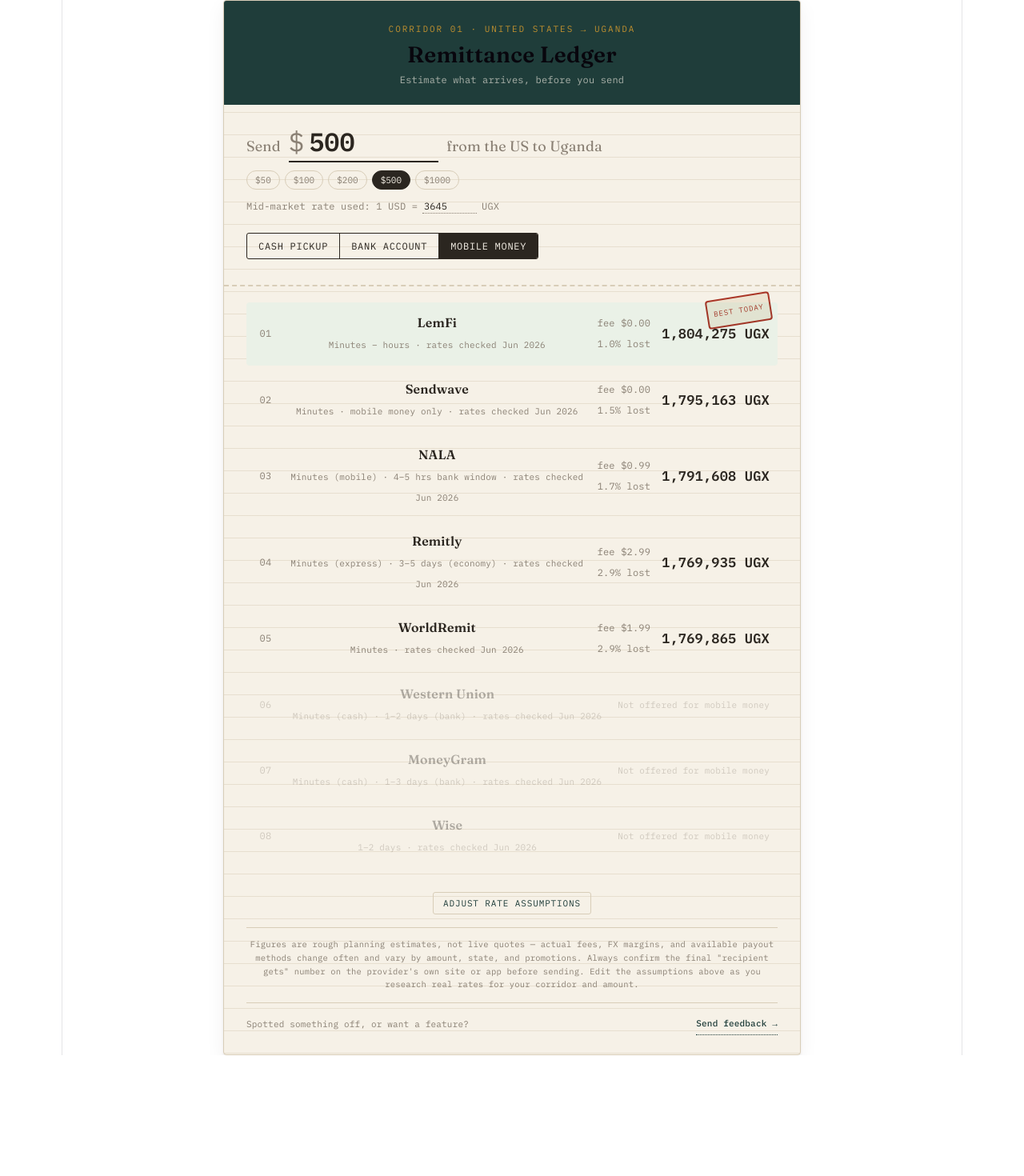
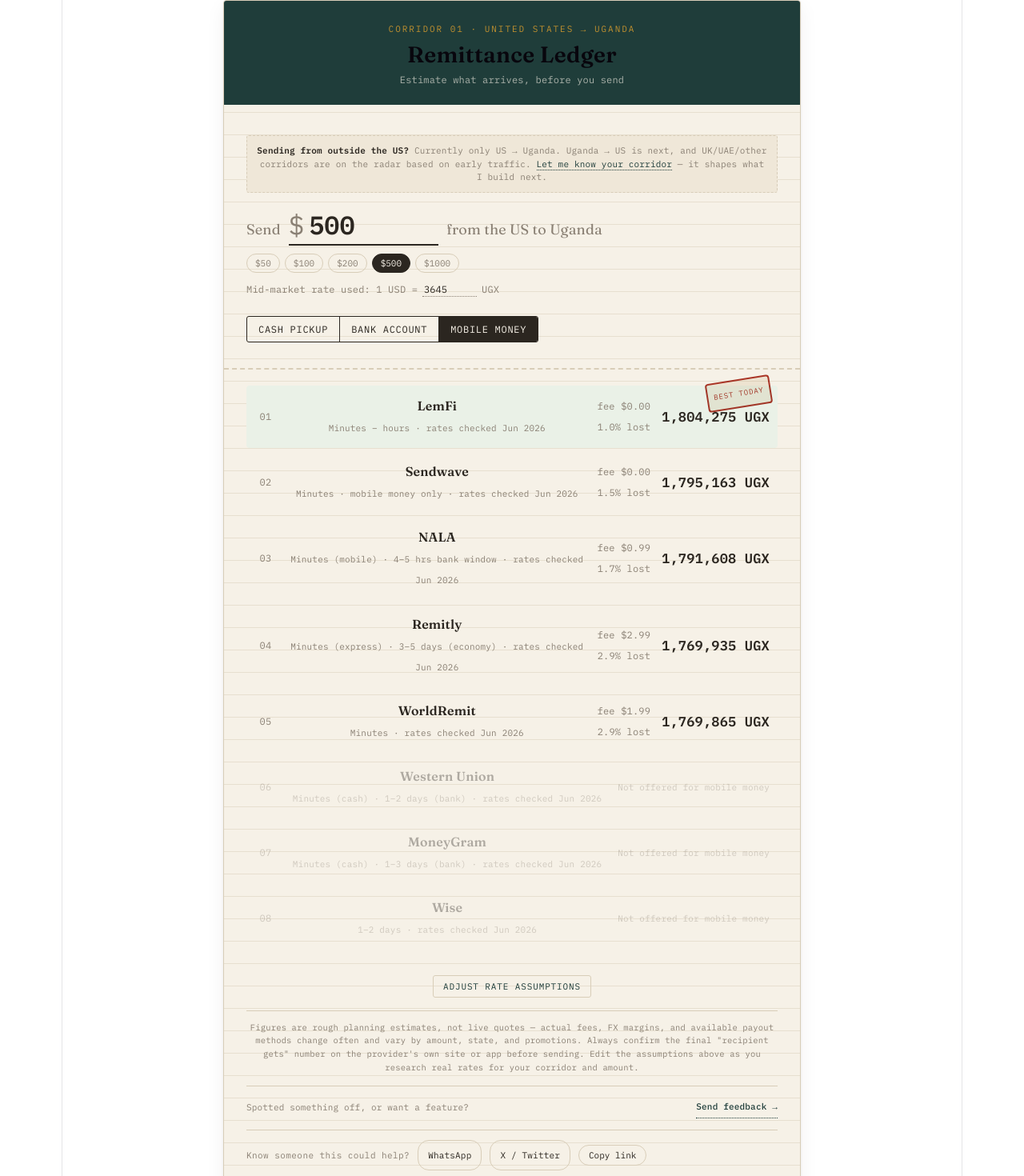
Before and after one commit to webdev714/remittance_ledger, a React (Vite) app: page / in a window 1280 px wide. Shown: the top 1470 px of the page at 80% size. Before the commit the page ends 1319 px from the top, so only its background shows below. Built offline with nearby package versions, Linux system fonts and the light colour scheme.

Commit message:
Add corridor note and share buttons

```diff
--- a/src/App.jsx
+++ b/src/App.jsx
@@ -1,6 +1,6 @@
 import { useState, useMemo } from 'react';
 
-const TODAY = '2026-06-29';
+const TODAY = '2026-06-22';
 
 const DEFAULT_PROVIDERS = [
   { id: 'wu',        name: 'Western Union',  flatFee: 0,    percentFee: 0,   fxMarkup: 2.9, cash: true,  bank: true,  mobile: false, speed: 'Minutes (cash) · 1–2 days (bank)', lastUpdated: '2026-06-22' },
@@ -39,6 +39,18 @@
   const [midRate, setMidRate] = useState(3645);
   const [providers, setProviders] = useState(DEFAULT_PROVIDERS);
   const [editing, setEditing] = useState(false);
+  const [copied, setCopied] = useState(false);
+
+  const SHARE_URL = 'https://remittance-ledger.vercel.app';
+  const SHARE_TEXT = 'Compare US → Uganda money transfer services after fees:';
+
+  const handleCopy = async () => {
+    try {
+      await navigator.clipboard.writeText(SHARE_URL);
+      setCopied(true);
+      setTimeout(() => setCopied(false), 2000);
+    } catch { /* ignore */ }
+  };
 
   const updateProvider = (id, field, value) => {
     setProviders(prev => prev.map(p => p.id === id ? { ...p, [field]: value } : p));
@@ -436,6 +448,66 @@
           color: var(--stamp);
           border-bottom-color: var(--stamp);
         }
+
+        .corridor-note {
+          margin-top: 14px;
+          padding: 10px 12px;
+          background: var(--paper-deep);
+          border: 1px dashed var(--rule);
+          border-radius: 3px;
+          font-family: 'IBM Plex Mono', monospace;
+          font-size: 11px;
+          color: var(--ink-light);
+          line-height: 1.5;
+        }
+        .corridor-note strong {
+          color: var(--ink);
+          font-weight: 600;
+        }
+        .corridor-note a {
+          color: var(--teal);
+          text-decoration: none;
+          border-bottom: 1px dotted var(--teal);
+        }
+
+        .share-row {
+          margin-top: 14px;
+          padding-top: 12px;
+          border-top: 1px solid var(--rule);
+          display: flex;
+          align-items: center;
+          gap: 10px;
+          flex-wrap: wrap;
+        }
+        .share-label {
+          font-family: 'IBM Plex Mono', monospace;
+          font-size: 11px;
+          color: var(--ink-light);
+          letter-spacing: 0.04em;
+        }
+        .share-btn {
+          font-family: 'IBM Plex Mono', monospace;
+          font-size: 11px;
+          padding: 5px 12px;
+          border: 1px solid var(--rule);
+          border-radius: 14px;
+          background: transparent;
+          color: var(--ink);
+          cursor: pointer;
+          text-decoration: none;
+          display: inline-flex;
+          align-items: center;
+          gap: 5px;
+          transition: all 0.15s ease;
+        }
+        .share-btn:hover {
+          border-color: var(--ink);
+          background: var(--paper-deep);
+        }
+        .share-btn.copied {
+          border-color: var(--teal);
+          color: var(--teal);
+        }
       `}</style>
 
       <div className="ledger-header">
@@ -445,7 +517,11 @@
       </div>
 
       <div className="ledger-body">
-        <div className="amount-row">
+        <div className="corridor-note">
+          <strong>Sending from outside the US?</strong> Currently only US → Uganda. Uganda → US is next, and UK/UAE/other corridors are on the radar based on early traffic. <a href="https://forms.gle/LHbTy2PEEWL2Utdc7" target="_blank" rel="noopener noreferrer">Let me know your corridor</a> — it shapes what I build next.
+        </div>
+
+        <div className="amount-row" style={{ marginTop: '18px' }}>
           <span className="amount-label">Send</span>
           <div className="amount-input-wrap">
             <span className="amount-prefix">$</span>
@@ -568,6 +644,32 @@
             Send feedback →
           </a>
         </div>
+
+        <div className="share-row">
+          <span className="share-label">Know someone this could help?</span>
+          <a
+            className="share-btn"
+            href={`https://wa.me/?text=${encodeURIComponent(SHARE_TEXT + ' ' + SHARE_URL)}`}
+            target="_blank"
+            rel="noopener noreferrer"
+          >
+            WhatsApp
+          </a>
+          <a
+            className="share-btn"
+            href={`https://twitter.com/intent/tweet?text=${encodeURIComponent(SHARE_TEXT)}&url=${encodeURIComponent(SHARE_URL)}`}
+            target="_blank"
+            rel="noopener noreferrer"
+          >
+            X / Twitter
+          </a>
+          <button
+            className={'share-btn' + (copied ? ' copied' : '')}
+            onClick={handleCopy}
+          >
+            {copied ? '✓ Copied' : 'Copy link'}
+          </button>
+        </div>
       </div>
     </div>
   );
```
